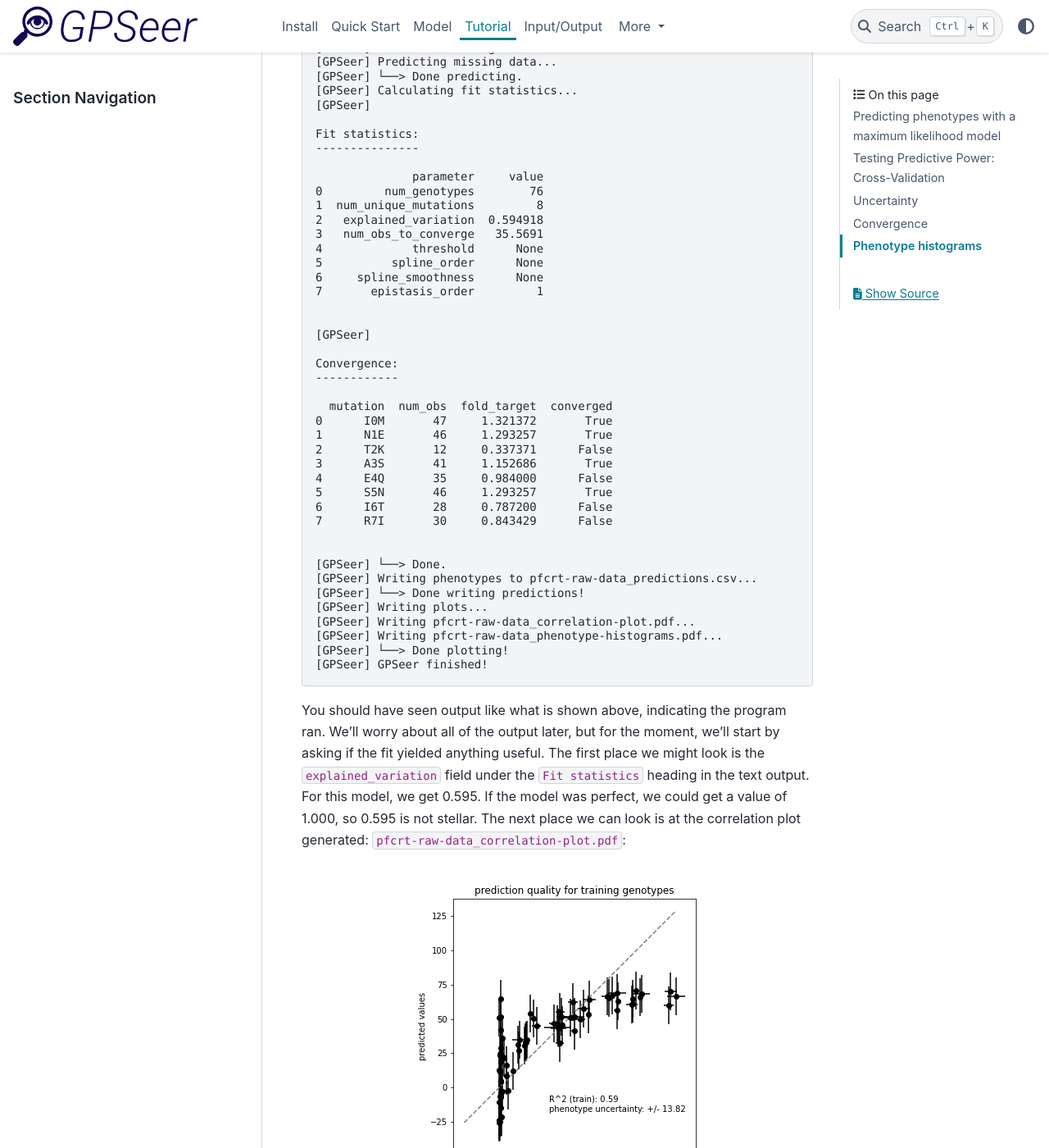
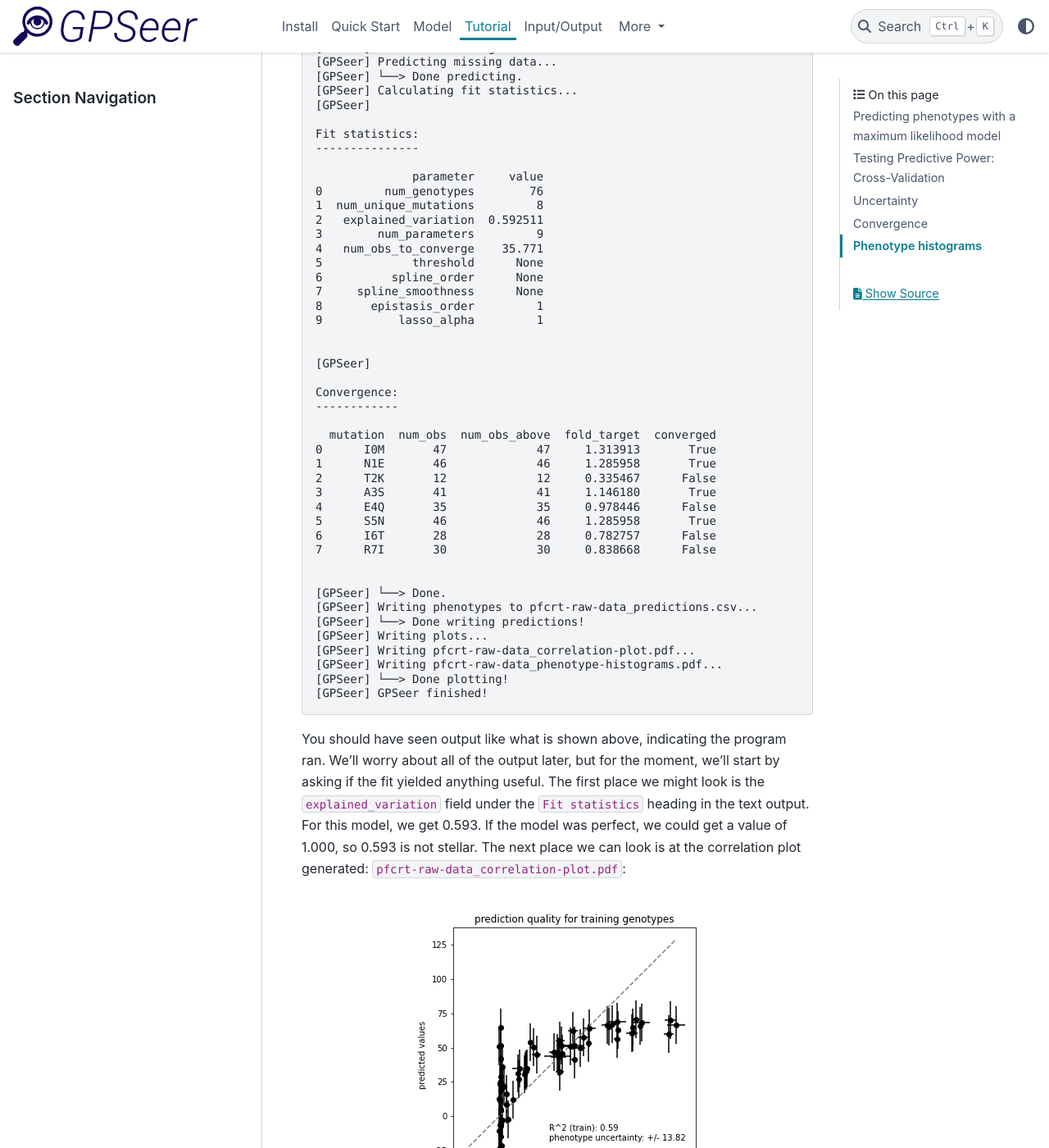
Before and after one commit to harmslab/gpseer, a Sphinx documentation site: the page built from docs/source/tutorial.rst, in a window 1280 px wide and 1400 px high, scrolled down 1006 px. Shown: the whole window at 82% size. Built offline with Sphinx 7.4.7 and the PyData theme 0.15.4, drawn with Linux system fonts in a browser that asks for light colours; some of the changed text lies outside the part shown.

Commit message:
final sync of numbers between graphs and text in tutorial

```diff
--- a/docs/source/tutorial.rst
+++ b/docs/source/tutorial.rst
@@ -53,12 +53,14 @@ model, so you can run the following:
                   parameter     value
     0         num_genotypes        76
     1  num_unique_mutations         8
-    2   explained_variation  0.594918
-    3   num_obs_to_converge   35.5691
-    4             threshold      None
-    5          spline_order      None
-    6     spline_smoothness      None
-    7       epistasis_order         1
+    2   explained_variation  0.592511
+    3        num_parameters         9
+    4   num_obs_to_converge    35.771
+    5             threshold      None
+    6          spline_order      None
+    7     spline_smoothness      None
+    8       epistasis_order         1
+    9           lasso_alpha         1
 
 
     [GPSeer]
@@ -66,15 +68,15 @@ model, so you can run the following:
     Convergence:
     ------------
 
-      mutation  num_obs  fold_target  converged
-    0      I0M       47     1.321372       True
-    1      N1E       46     1.293257       True
-    2      T2K       12     0.337371      False
-    3      A3S       41     1.152686       True
-    4      E4Q       35     0.984000      False
-    5      S5N       46     1.293257       True
-    6      I6T       28     0.787200      False
-    7      R7I       30     0.843429      False
+      mutation  num_obs  num_obs_above  fold_target  converged
+    0      I0M       47             47     1.313913       True
+    1      N1E       46             46     1.285958       True
+    2      T2K       12             12     0.335467      False
+    3      A3S       41             41     1.146180       True
+    4      E4Q       35             35     0.978446      False
+    5      S5N       46             46     1.285958       True
+    6      I6T       28             28     0.782757      False
+    7      R7I       30             30     0.838668      False
 
 
     [GPSeer] └──> Done.
@@ -86,12 +88,13 @@ model, so you can run the following:
     [GPSeer] └──> Done plotting!
     [GPSeer] GPSeer finished!
 
+
 You should have seen output like what is shown above, indicating the program ran.  We'll
 worry about all of the output later, but for the moment, we'll start by asking
 if the fit yielded anything useful.  The first place we might look is the
 ``explained_variation`` field under the ``Fit statistics`` heading in the text output.
 For this model, we get
-0.595.  If the model was perfect, we could get a value of 1.000, so 0.595 is not
+0.593.  If the model was perfect, we could get a value of 1.000, so 0.593 is not
 stellar.  The next place we can look is at the correlation plot generated:
 ``pfcrt-raw-data_correlation-plot.pdf``:
 
@@ -141,13 +144,13 @@ I increased the value of ``--spline_smoothness`` until it worked:
 
     ...
 
-    2   explained_variation  0.792999
+    2   explained_variation  0.776917
 
     ...
 
 Great, that worked!  Again, I've removed most of the output and highlighted an
-important bit: the explained variation has gone up, from ``0.595`` in our initial
-fit to ``0.793``.  Good news!  We can also look at the output plot ``linear_spline2_correlation-plot.pdf``:
+important bit: the explained variation has gone up, from ``0.593`` in our initial
+fit to ``0.777``.  Good news!  We can also look at the output plot ``linear_spline2_correlation-plot.pdf``:
 
 .. image:: linear_spline2_correlation-plot.png
   :align: center
@@ -191,12 +194,12 @@ our detection threshold (``--threshold 5``).  Note I also updated the
 
     ...
 
-    2   explained_variation  0.832367
+    2   explained_variation  0.828986
 
     ...
 
-This gave a slight increase in our explained variance (``0.832`` rather than
-``0.793``).  We can look first at the spline plot in ``linear_spline2_threshold5_spline-fit.pdf``:
+This gave a slight increase in our explained variance (``0.829`` rather than
+``0.777``).  We can look first at the spline plot in ``linear_spline2_threshold5_spline-fit.pdf``:
 
 .. image:: linear_spline2_threshold5_spline-fit.png
     :align: center
```
Also changed, not shown: other parts of docs/source/tutorial.rst (+4 -4 lines).
